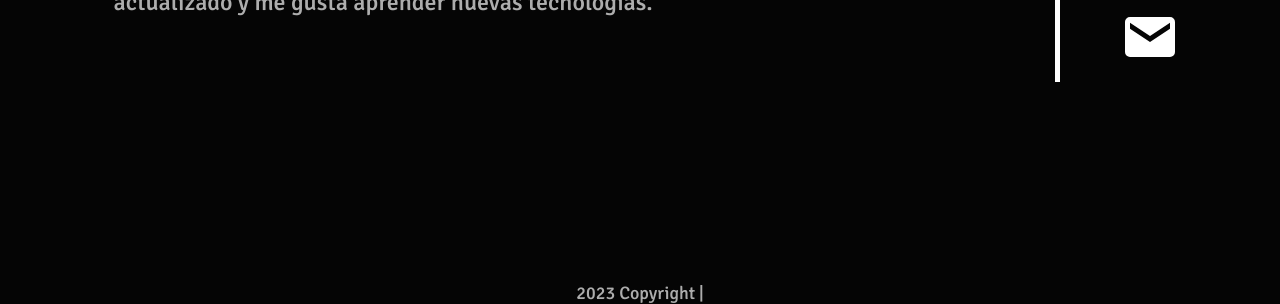
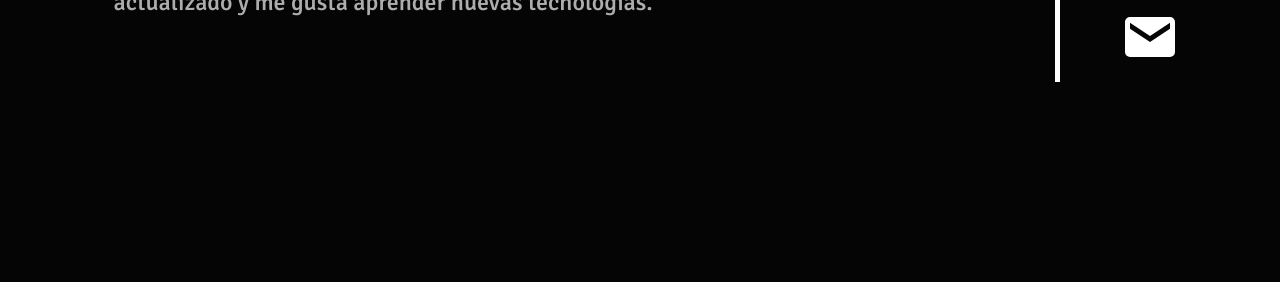
Before and after one commit to AnteroAndres/PortafolioNest, a website built with Vite: page index.html in a window 1280 px wide. Shown: the part 2187-2491 px from the top of the page. After the commit the page ends 2469 px from the top, so only its background shows below. Built offline with nearby package versions, Linux system fonts and the light colour scheme.

Commit message:
probando

```diff
--- a/index.html
+++ b/index.html
@@ -143,10 +143,6 @@
     </div>
 
 </section>
-<footer>
-    <div class="container"></div>
-    <p> 2023 Copyright | </p>
 
-</footer>
 </body>
 </html>
```
